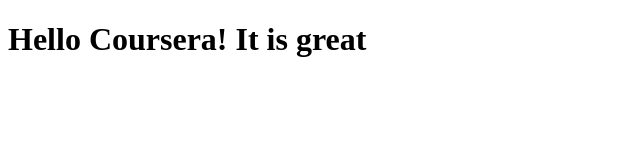
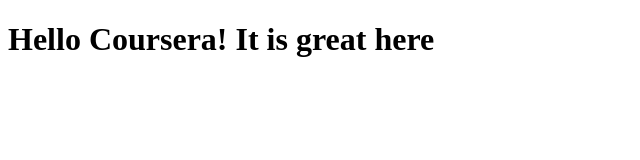
Before and after one commit to RvBhatti47/coursera-test, a plain HTML site: page site/index.html in a window 1280 px wide. Shown: the whole page, without its empty margins (0-640 px from the left). Drawn offline with Linux system fonts and the light colour scheme.

Commit message:
adding few changes to my file

```diff
--- a/site/index.html
+++ b/site/index.html
@@ -4,6 +4,6 @@
 	<title>Hello Coursera!</title>
 </head>
 <body>
-	<h1>Hello Coursera! It is great</h1>
+	<h1>Hello Coursera! It is great here</h1>
 </body>
 </html>
```
